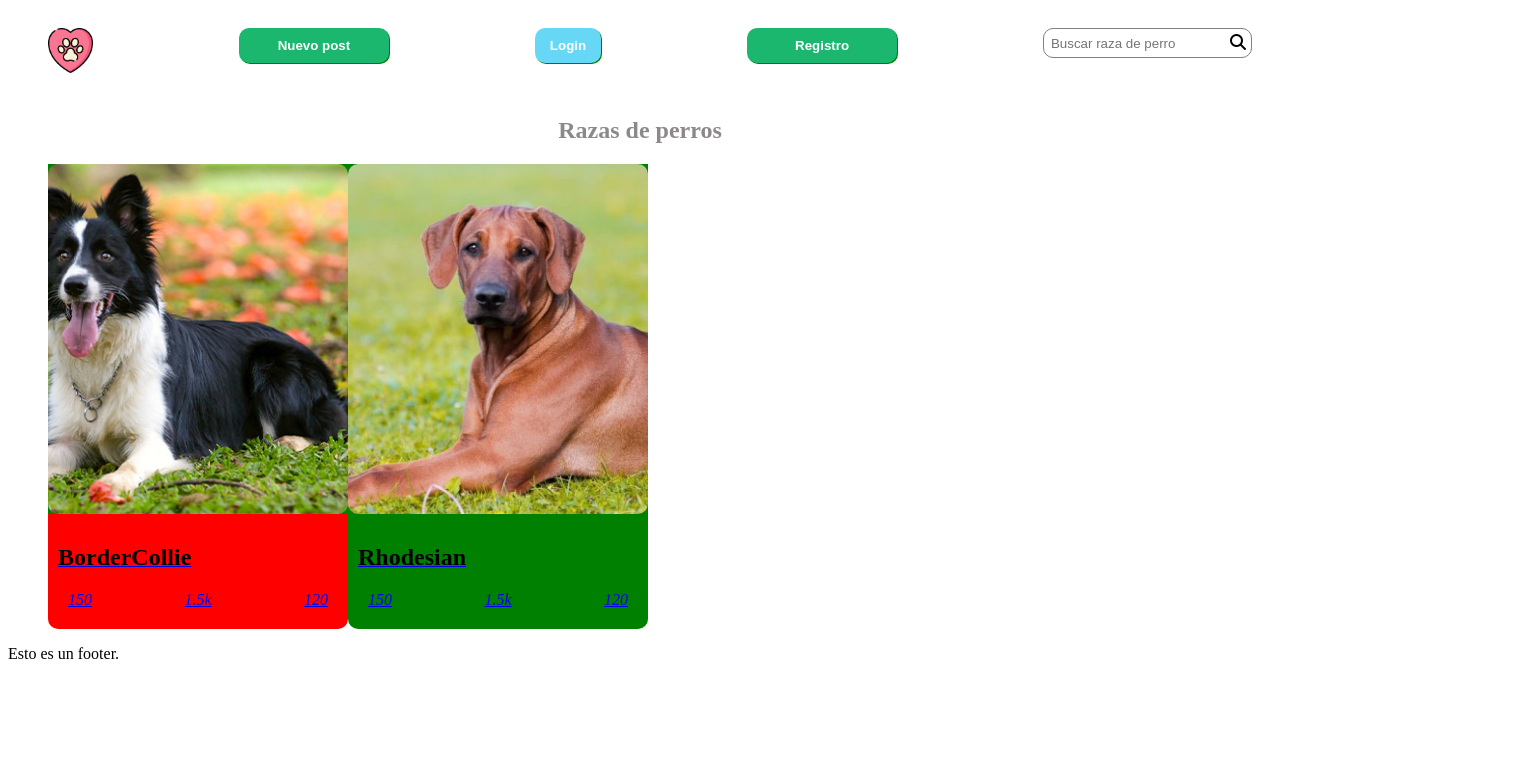
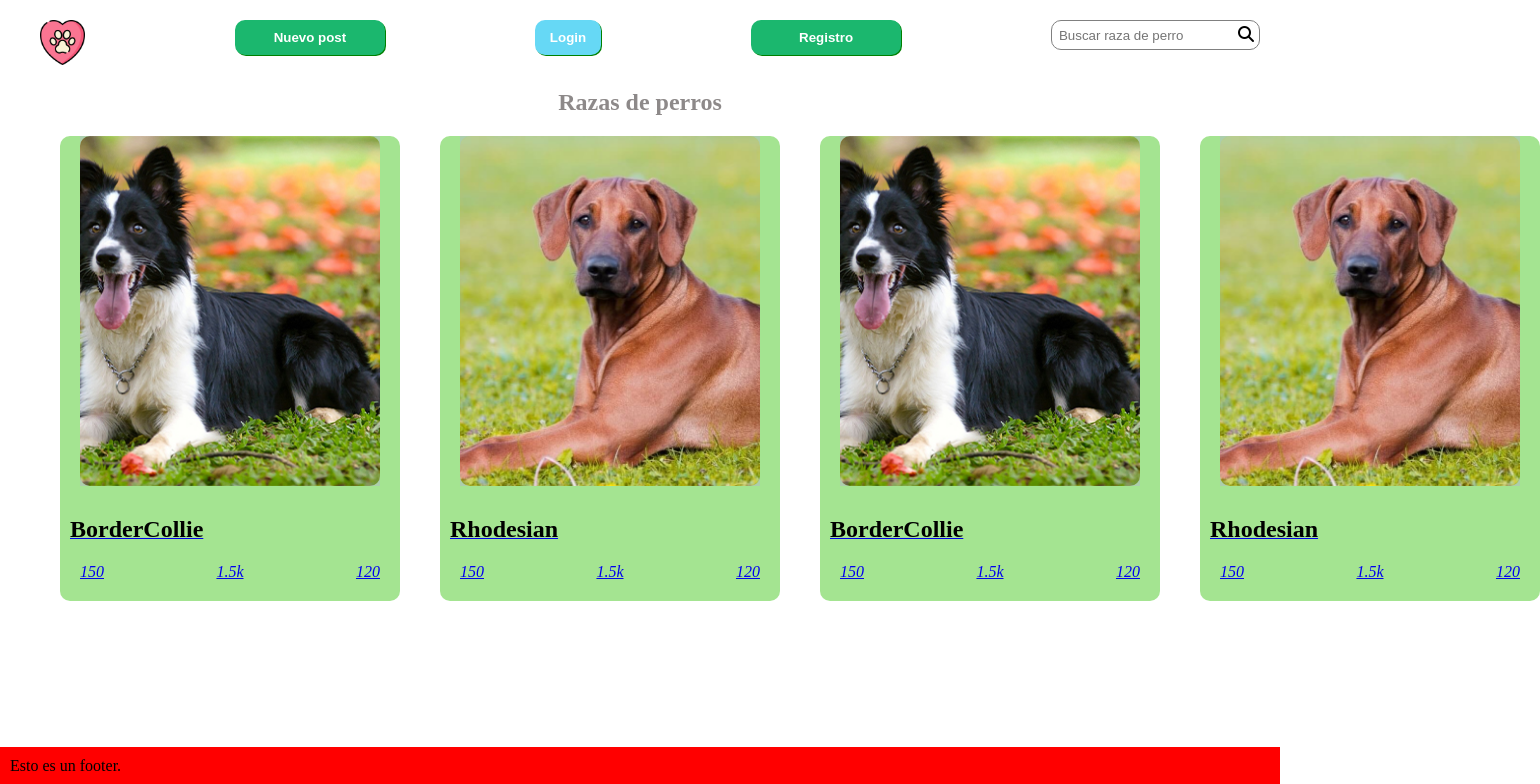
Before and after one commit to Proyecto-Clases-con-Daniel-Saldarriaga/ExplicacionHTMLyCSS, a React (Create React App) app: page / in a window 1280 px wide. Shown: the top 784 px of the page, 1540 px wide, since content can reach past the window. Built offline with nearby package versions, Linux system fonts and the light colour scheme.

Commit message:
Agregar layout con header y footer global para la app

```diff
--- a/src/App.css
+++ b/src/App.css
@@ -77,8 +77,10 @@ ul{
   display: flex;
   width: 300px;
   height: 350px;
-  background-color: green;
+  background-color: rgb(172, 206, 172);
   margin-bottom: 30px;
+  margin-left: 20px;
+  margin-right: 20px;
 }
 
 .contenedorImagen:hover{
@@ -96,6 +98,7 @@ ul{
   background-color: rgb(153, 204, 77);
   box-shadow: 10px 10px 5px rgb(204, 200, 200);
   border-radius: 10px;
+
 }
 
 
@@ -145,11 +148,21 @@ i.fas.fa-eye::before{
 }
 
 .backgroundRojo{
-  background-color: red;
+  background-color: rgb(164, 228, 145);
   border-radius: 10px;
+  margin-left: 20px;
+  margin-right: 20px;
+  width: 340px;
+  height: 465px;
+  margin-top:20px ;
 }
 
 .backgroundVerde{
-  background-color: green;
+  background-color: rgb(164, 228, 145);
   border-radius: 10px;
+  margin-left: 20px;
+  margin-right: 20px;
+  width: 340px;
+  height: 465px;
+  margin-top:20px ;
 }
--- a/src/App.jsx
+++ b/src/App.jsx
@@ -7,20 +7,27 @@ import {
     Switch,
     Route
   } from "react-router-dom";
+import Layout from 'layouts/layouts'
+import BorderCollie from 'pages/borderCollie';
 
 
 function App() {
   return (
     <div className="App">
                 <Router>
+                <Layout>
                   <Switch>
                     <Route path='/rhodesian'>
                         <RhodesianInfoPage/>
                     </Route>
+                    <Route path='/bordercollie'>
+                        <BorderCollie/>
+                    </Route>
                     <Route path='/'>
                         <Index/>
                     </Route>
-                    </Switch>
+                  </Switch>
+                </Layout>
                 </Router>
     </div>
 
--- a/src/components/CardRazaPerros.jsx
+++ b/src/components/CardRazaPerros.jsx
@@ -16,6 +16,8 @@ function CardRazaPerros(props){
                     </div>
             </Link>
                 </li>
+
+
     )
 }
 
--- a/src/layouts/layouts.jsx
+++ b/src/layouts/layouts.jsx
@@ -3,14 +3,14 @@ import 'App.css'
 import Header from 'components/Header'
 import Footer from 'components/Footer'
 
-const layouts = () => {
+const Layout = ({children}) => {
     return (
-        <div>
+        <div className="mainContainer">
             <Header/>
-            <div>Este es el contenido</div>
+            <main>{children}</main>
             <Footer/>
         </div>
     )
 }
 
-export default layouts
+export default Layout
--- /dev/null
+++ b/src/pages/borderCollie.jsx
@@ -0,0 +1,11 @@
+import React from 'react'
+
+const BorderCollie = () => {
+    return (
+        <div>
+            Información sobre el Border Collie.
+        </div>
+    )
+}
+
+export default BorderCollie
--- a/src/pages/index.jsx
+++ b/src/pages/index.jsx
@@ -1,29 +1,22 @@
 import CardRazaPerros from "components/CardRazaPerros";
-import Header from "components/Header";
 import borderCollie from 'media/Border_collie.jpg'
 import rhodesian from 'media/rhodesian.jpg'
-import Footer from 'components/Footer'
+
 
 
 function Index(){
     return (
-        <div>
-    <Header/>
-<main>
-    <section>
+
+            <section>
         <h1 className="titulo-principal">Razas de perros</h1>
         <ul className="contenerCards">
         <CardRazaPerros nombreRaza="BorderCollie" img={borderCollie} color='backgroundRojo'/>
         <CardRazaPerros nombreRaza="Rhodesian" img={rhodesian} color='backgroundVerde'/>
+        <CardRazaPerros nombreRaza="BorderCollie" img={borderCollie} color='backgroundRojo'/>
+        <CardRazaPerros nombreRaza="Rhodesian" img={rhodesian} color='backgroundVerde'/>
         </ul>
     </section>
-    <section>
-    </section>
-</main>
-<footer>
-    <Footer/>
-</footer>
-</div>
+
 );
 }
 
--- a/src/pages/rhodesian.jsx
+++ b/src/pages/rhodesian.jsx
@@ -4,14 +4,11 @@ import 'styles/rhodesian.css'
 
 
 
+
 const RhodesianInfoPage = () => {
     return (
-        <div className="mainContainer">
-            <Header/>
-            <main className="mainContainer2">Esta es la pagina de info del rhodesian</main>
-            <Footer/>
-        </div>
-    )
+        <div>Información sobre el Rhodesian</div>
+    );
 }
 
 export default RhodesianInfoPage;
--- a/src/styles/rhodesian.css
+++ b/src/styles/rhodesian.css
@@ -1,9 +1,23 @@
+*{
+  margin: 0px;
+  margin-bottom: 0px;
+}
+
 .mainContainer{
     display: flex;
     flex-direction: column;
     height: 100vh
   }
 
-  .mainContainer2{
+  .mainContainer > main{
     height: 100%;
+    margin: 0px;
   }
+
+  .mainContainer > footer{
+    background-color: red;
+    padding: 10px;
+    padding-bottom: 25px;
+    display: flex;
+    flex-direction: column;
+  }
```
